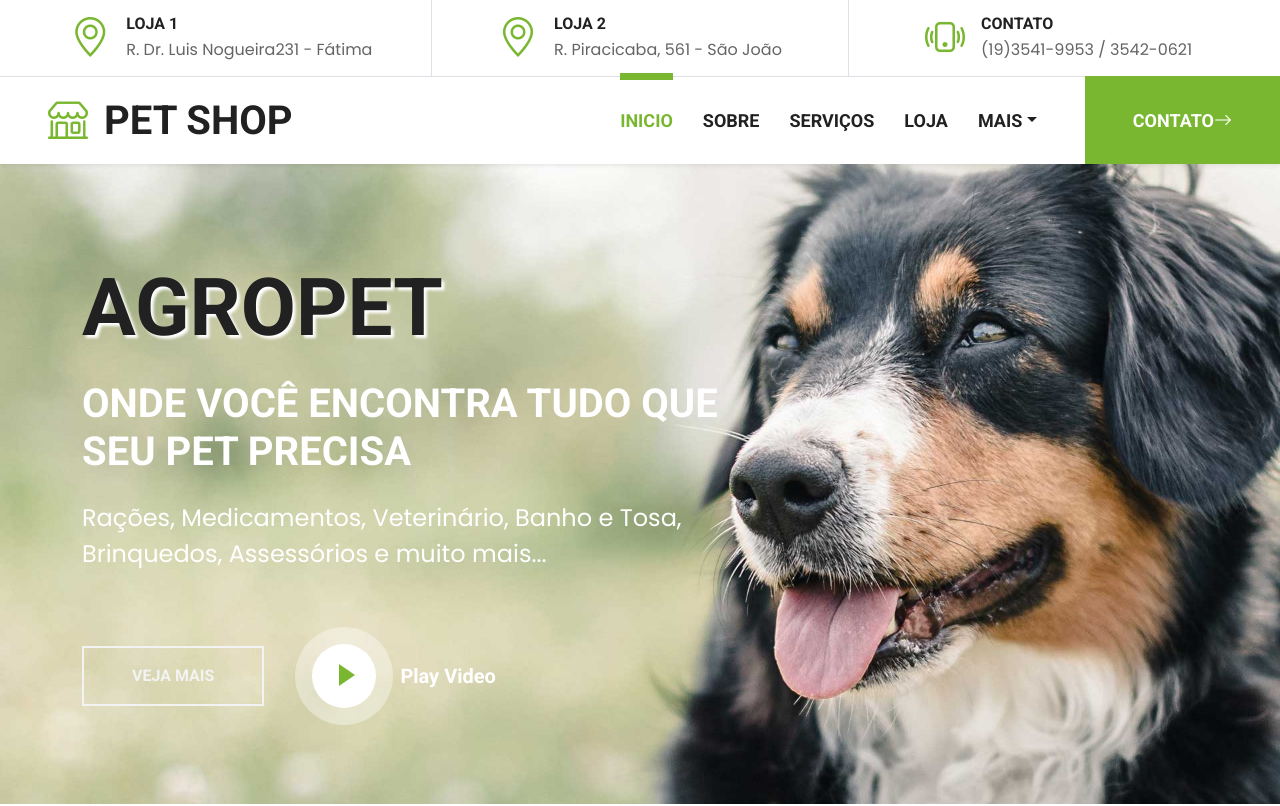
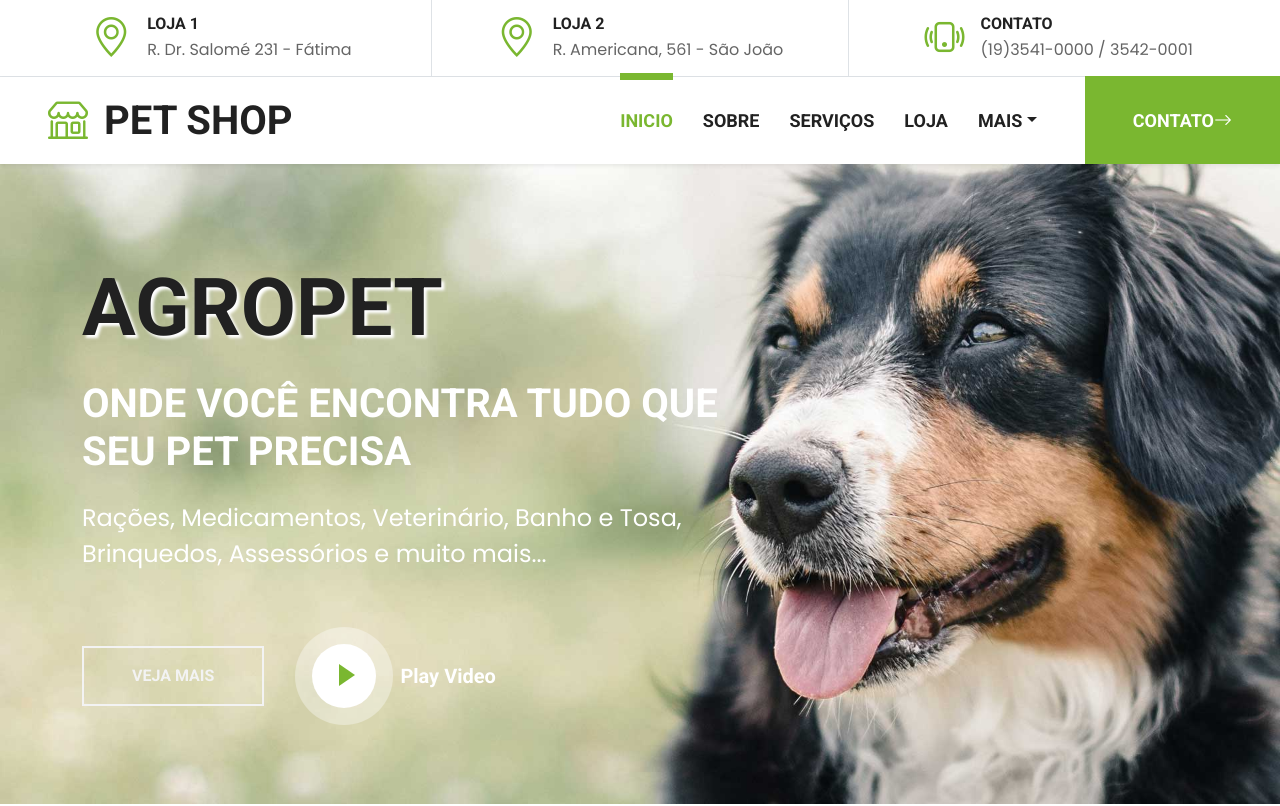
Before and after one commit to FabioGarciaBr/agroPetAraras, a plain HTML site: page index.html in a window 1280 px wide. Shown: the top 806 px of the page. Drawn offline with nearby package versions, Linux system fonts and the light colour scheme.

Commit message:
Update index.html

```diff
--- a/index.html
+++ b/index.html
@@ -38,7 +38,7 @@
                     <i class="bi bi-geo-alt fs-1 text-primary me-3"></i>
                     <div class="text-start">
                         <h6 class="text-uppercase mb-1">loja 1</h6>
-                        <span>R. Dr. Luis Nogueira231 - Fátima</span>
+                        <span>R. Dr. Salomé 231 - Fátima</span>
                     </div>
                 </div>
             </div>
@@ -47,7 +47,7 @@
                     <i class="bi bi-geo-alt fs-1 text-primary me-3"></i>
                     <div class="text-start">
                         <h6 class="text-uppercase mb-1">Loja 2</h6>
-                        <span>R. Piracicaba, 561 - São João</span>
+                        <span>R. Americana, 561 - São João</span>
                     </div>
                 </div>
             </div>
@@ -56,7 +56,7 @@
                     <i class="bi bi-phone-vibrate fs-1 text-primary me-3"></i>
                     <div class="text-start">
                         <h6 class="text-uppercase mb-1">Contato</h6>
-                        <span>(19)3541-9953 / 3542-0621</span>
+                        <span>(19)3541-0000 / 3542-0001</span>
                     </div>
                 </div>
             </div>
@@ -479,9 +479,9 @@
                 <div class="col-lg-3 col-md-6">
                     <h5 class="text-uppercase border-start border-5 border-primary ps-3 mb-4">Faça-nos uma visita</h5>
                     <p class="mb-4">Venha conhecer nossa estrutura e produtos</p>
-                    <p class="mb-2"><i class="bi bi-geo-alt text-primary me-2"></i>R. DR. Luis Nogues, 231 Araras/SP</p>
+                    <p class="mb-2"><i class="bi bi-geo-alt text-primary me-2"></i>R. DR. Salomé, 231 Araras/SP</p>
                     <p class="mb-2"><i class="bi bi-envelope-open text-primary me-2"></i>agro.pet@hotmail.com</p>
-                    <p class="mb-0"><i class="bi bi-telephone text-primary me-2"></i>19-99683-4542</p>
+                    <p class="mb-0"><i class="bi bi-telephone text-primary me-2"></i>19-00001-0002</p>
                 </div>
                 <div class="col-lg-3 col-md-6">
                     <h5 class="text-uppercase border-start border-5 border-primary ps-3 mb-4">Links Rápidos</h5>
```
